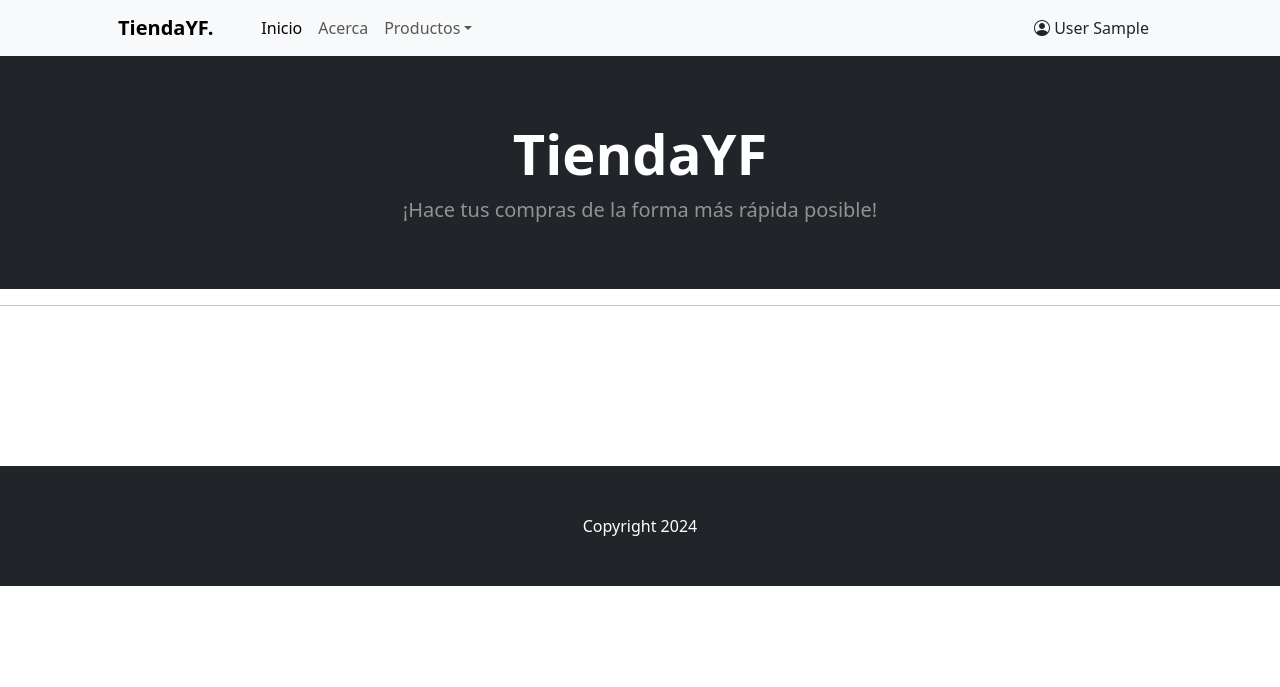
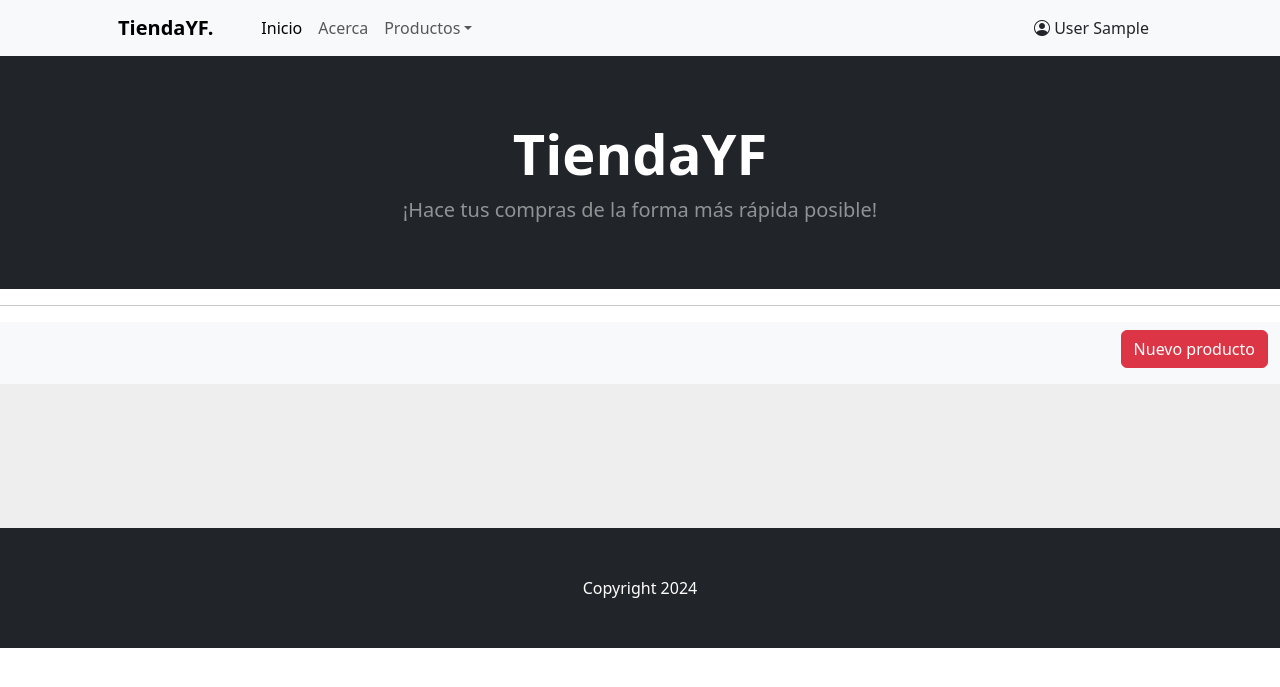
Before and after one commit to fabyyrala/E-commerce, a Django app: page /catalogo/ in a window 1280 px wide. Shown: the top 687 px of the page. Run offline with Django 5.2, Linux system fonts and the light colour scheme; the visitor is signed in with stand-in values (Sample User, id 1); data that the repository does not hold is empty; some libraries are stand-ins or nearby versions.

Commit message:
productos

```diff
--- a/trabajofinal/templates/inicio.html
+++ b/trabajofinal/templates/inicio.html
@@ -9,4 +9,7 @@
 {% load static %}
 
 
+
+NO HAY NADAAAAAAAAA
+
 {% endblock contenido %}
--- a/trabajofinal/templates/productos/catalogo.html
+++ b/trabajofinal/templates/productos/catalogo.html
@@ -4,6 +4,25 @@
 
 {% block contenido %}
 
+  <!-- As a link -->
+   {% if request.user.is_staff and request.user.is_superuser %}
+<nav class="navbar navbar-light bg-light">
+    <div class="container-fluid">
+      <a class="navbar-brand" href="#">
+
+
+        <div class="text-justify"><a class="btn btn-danger mt-auto mb-2" href="#">Nuevo producto</a></div>
+
+
+
+
+        </a>
+    </div>
+  </nav>
+{% endif %}
+
+
+<section class="h-100 " style="background-color:#eee;">
 
     <section class="py-5">
         <div class="container px-4 px-lg-5 mt-5">
@@ -37,7 +56,12 @@
                 {% endfor %}
 
         </div>
+    </section>
    </div>
+
 </section>
 
+
+
+
 {% endblock contenido %}
```
Lines whose indentation alone changed are shown as unchanged.
